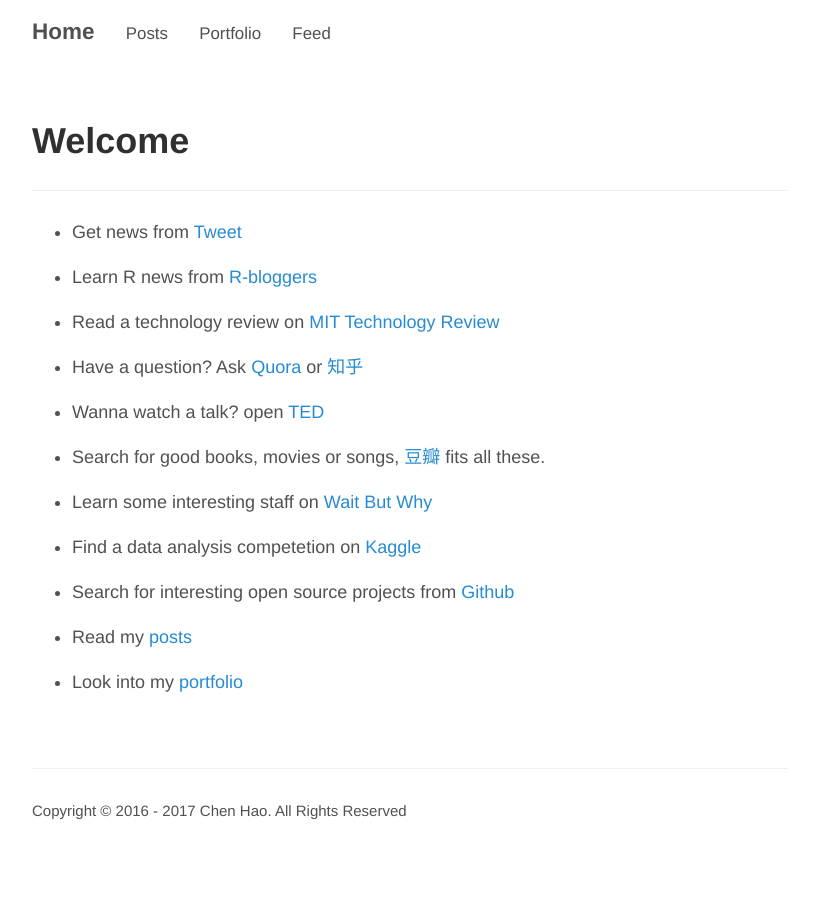
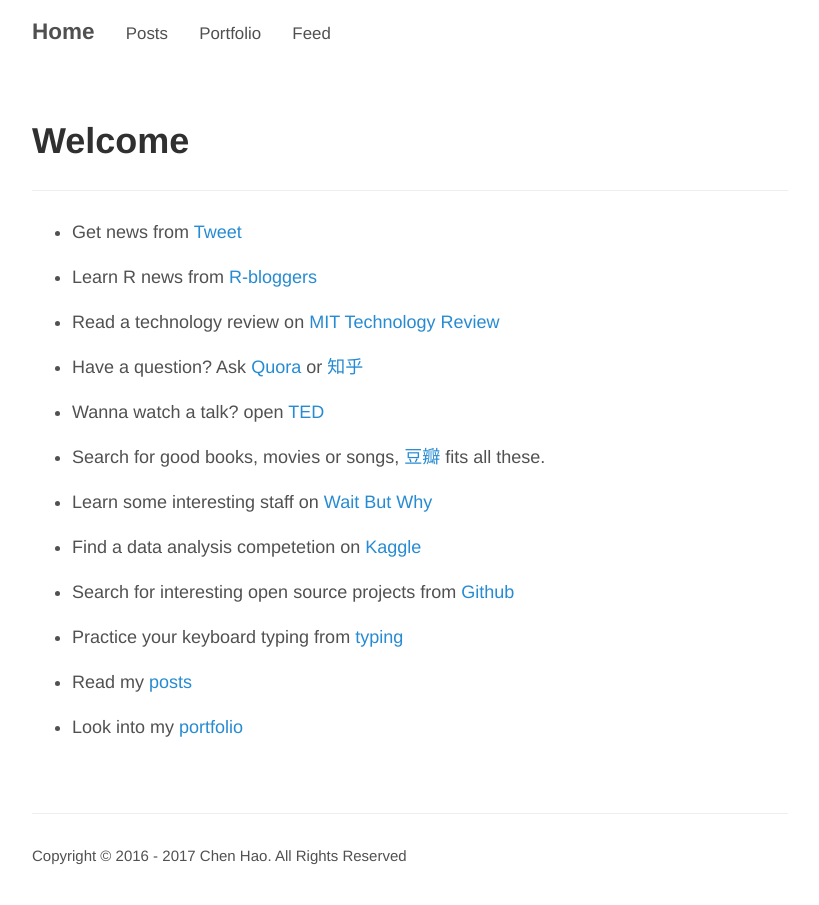
Before and after one commit to haoeric/haoeric.github.io, a Jekyll site: the page built from index.md, in a window 1280 px wide. Shown: the whole page, without its empty margins (230-1049 px from the left). Built offline with Jekyll 4.4.1, drawn with Linux system fonts in a browser that asks for light colours.

Commit message:
update index file

```diff
--- a/index.md
+++ b/index.md
@@ -23,6 +23,8 @@
 
 - Search for interesting open source projects from [Github](https://github.com/haoeric)
 
+- Practice your keyboard typing from [typing](https://www.typing.com/student)
+
 - Read my [posts]({{ site.BASE_PATH }}/posts/)
 
 - Look into my [portfolio]({{ site.BASE_PATH }}/portfolio/)
```
